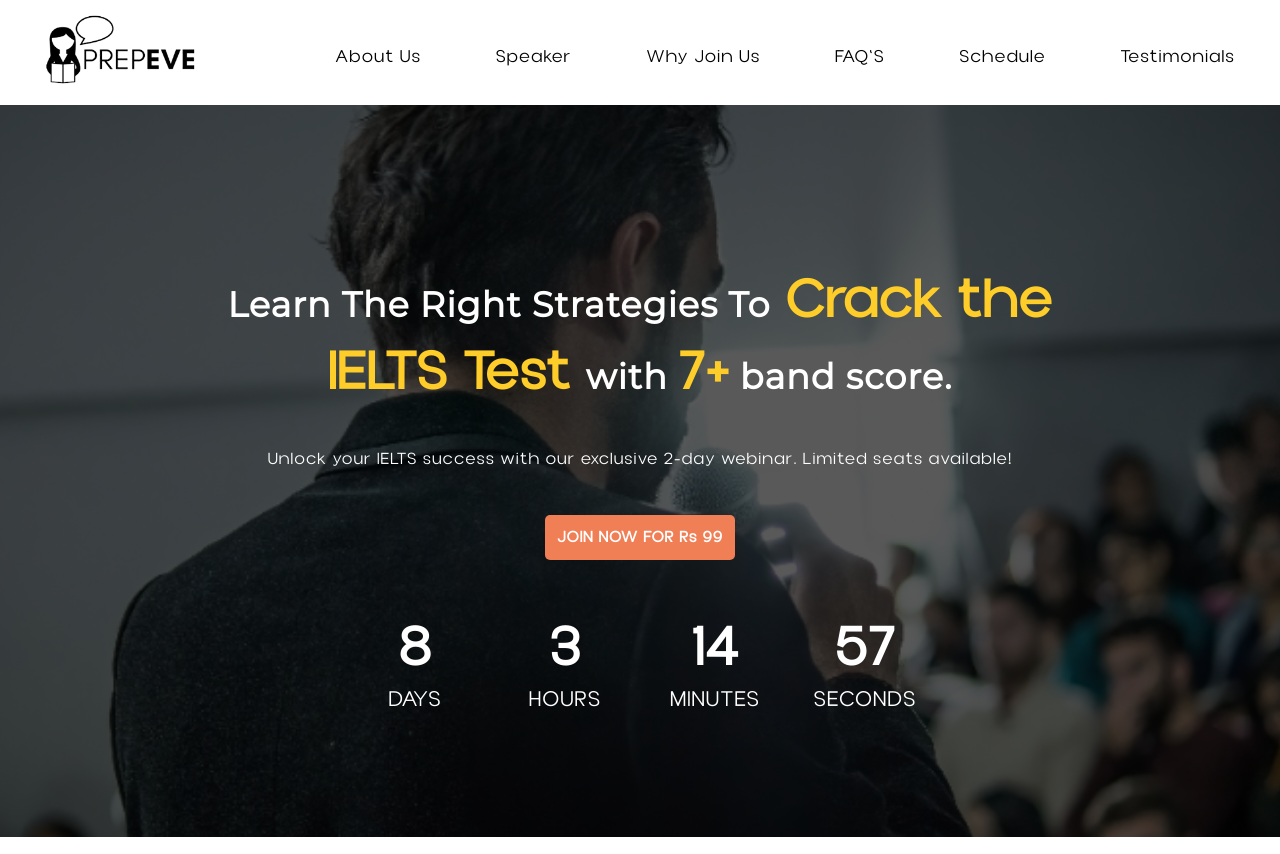
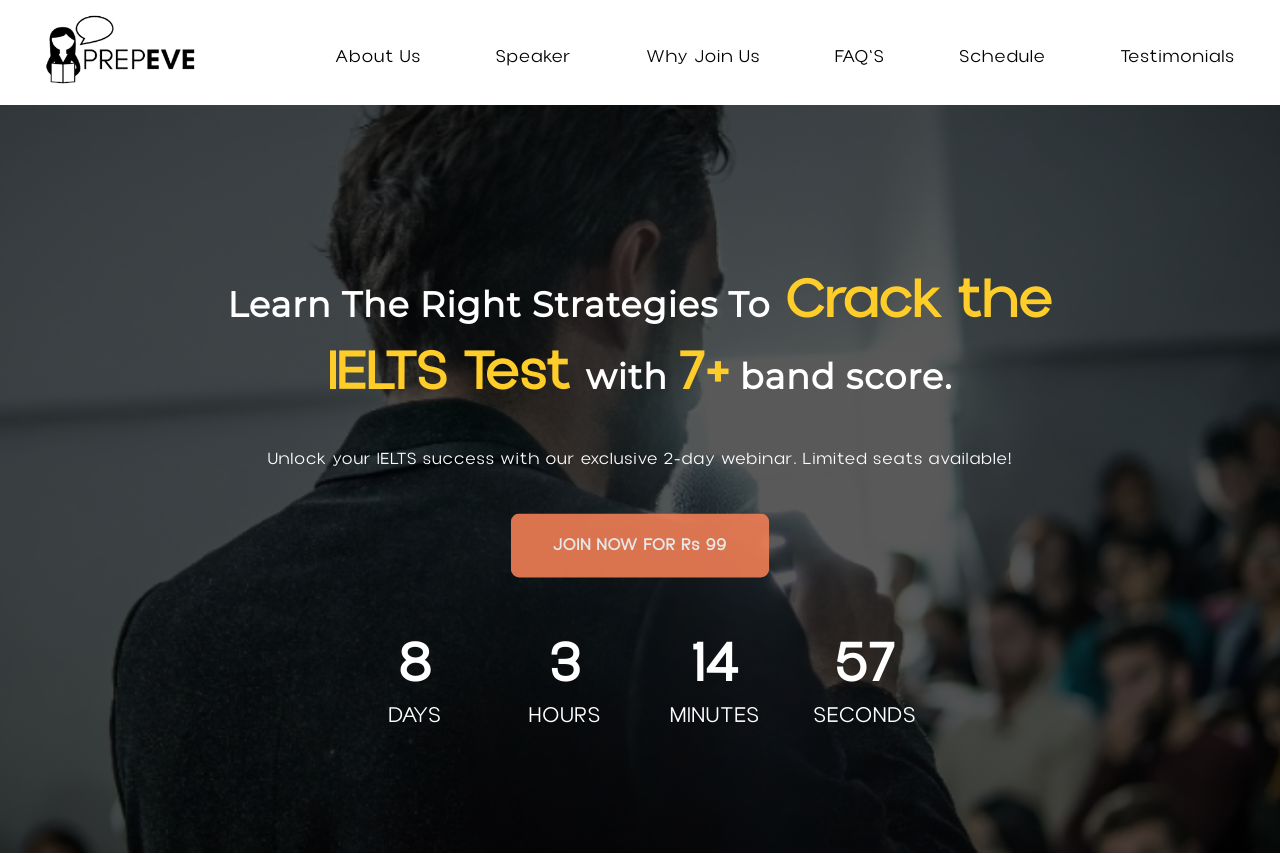
Before and after one commit to SakshamVerma2004/prepeve, a React (Vite) app: page / in a window 1280 px wide. Shown: the top 854 px of the page. Built offline with nearby package versions, Linux system fonts and the light colour scheme.

Commit message:
added cta

```diff
--- a/src/components/Button.jsx
+++ b/src/components/Button.jsx
@@ -48,9 +48,11 @@ let Button = ({ text }) => {
     paymentObj.open();
   };
   return (
-    <button className={styles.buttonComponent} onClick={displayRazorpay} id="prepeve_cta" class="cta_btn">
-      {text}
-    </button>
+    <span id="cta_btn" class="cta_prepeve">
+      <button className={styles.buttonComponent} onClick={displayRazorpay}>
+        {text}
+      </button>
+    </span>
   );
 };
 
```
